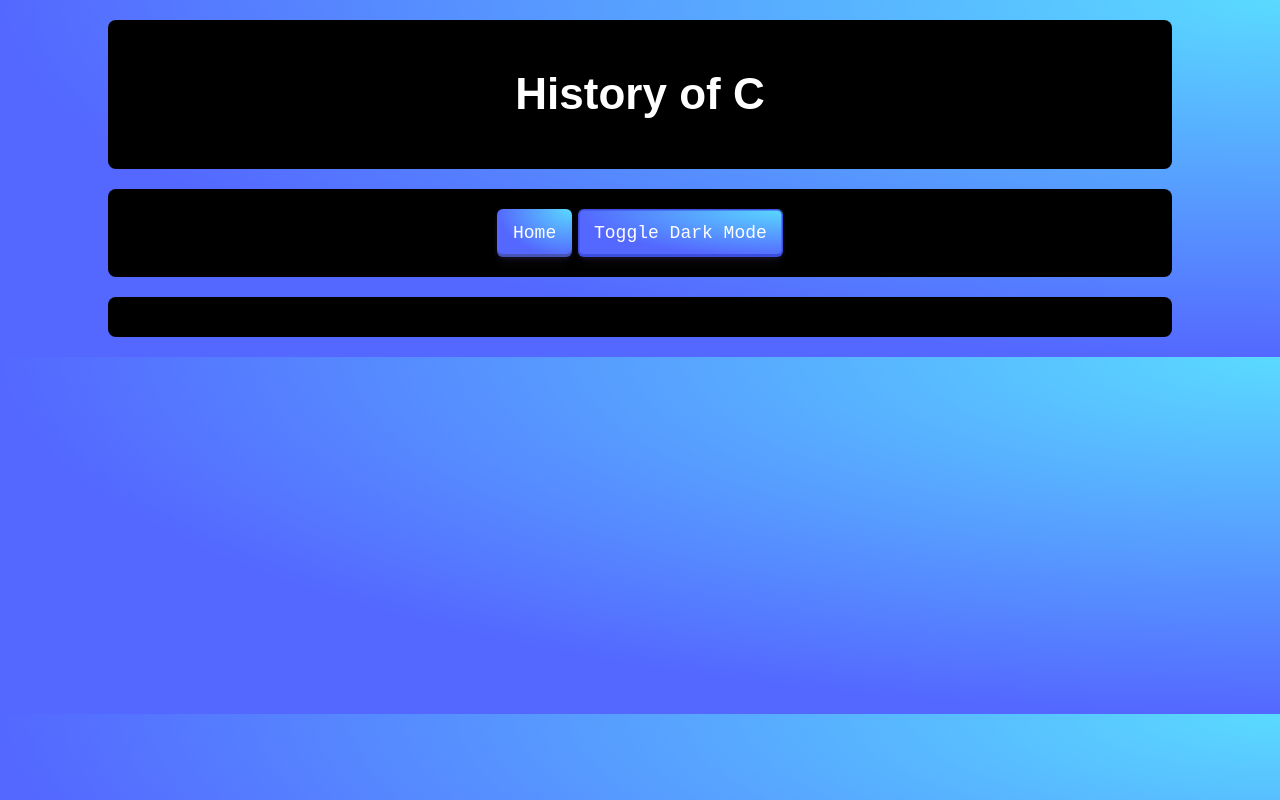
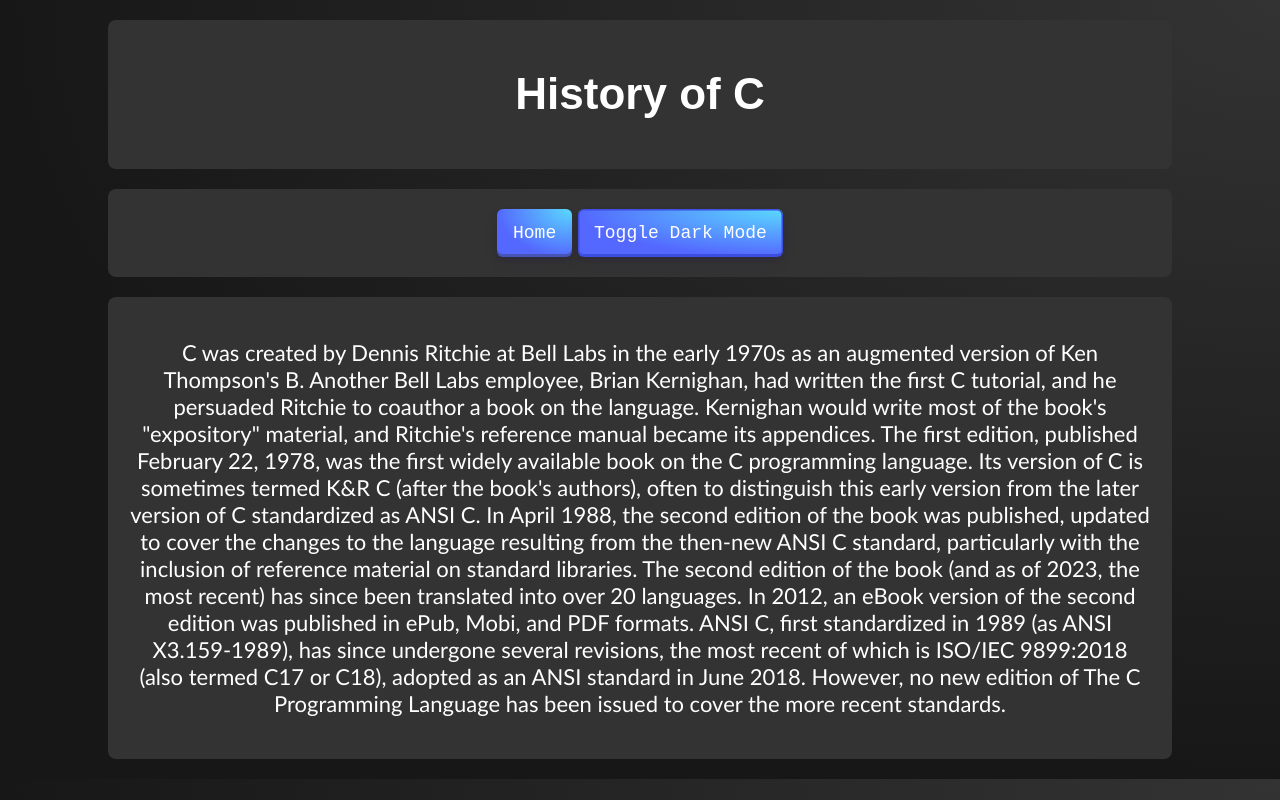
Before and after one commit to starskadoodle/Static-Website, a plain HTML site: page history.html in a window 1280 px wide. Both pictures are taken after a click on the button "Toggle Dark Mode". Drawn offline with Linux system fonts and the light colour scheme.

Commit message:
asdasdasdasd

```diff
--- a/history.html
+++ b/history.html
@@ -18,6 +18,13 @@
         </ul>
     </nav>
     <main>
+        <p>C was created by Dennis Ritchie at Bell Labs in the early 1970s as an augmented version of Ken Thompson's B. Another Bell Labs employee, Brian Kernighan, had written the first C tutorial, and he persuaded Ritchie to coauthor a book on the language. Kernighan would write most of the book's "expository" material, and Ritchie's reference manual became its appendices.
+
+            The first edition, published February 22, 1978, was the first widely available book on the C programming language. Its version of C is sometimes termed K&R C (after the book's authors), often to distinguish this early version from the later version of C standardized as ANSI C.
+
+            In April 1988, the second edition of the book was published, updated to cover the changes to the language resulting from the then-new ANSI C standard, particularly with the inclusion of reference material on standard libraries. The second edition of the book (and as of 2023, the most recent) has since been translated into over 20 languages. In 2012, an eBook version of the second edition was published in ePub, Mobi, and PDF formats.
+
+            ANSI C, first standardized in 1989 (as ANSI X3.159-1989), has since undergone several revisions, the most recent of which is ISO/IEC 9899:2018 (also termed C17 or C18), adopted as an ANSI standard in June 2018. However, no new edition of The C Programming Language has been issued to cover the more recent standards.</p>
     </main>
 </body>
 </html>
--- a/style.css
+++ b/style.css
@@ -9,19 +9,20 @@ body {
 
 body.dark-mode {
     color: #ffffff;
+    background-image: radial-gradient(100% 100% at 100% 0, #333333 0, #171717 100%);
 }
 
 body.dark-mode header,
 body.dark-mode nav,
 body.dark-mode main,
 body.dark-mode footer {
-    background-color: #000000; /* Set the background color for boxes in dark mode */
-    color: #ffffff; /* Set the text color for boxes in dark mode */
+    background-color: #333333;
+    color: #ffffff;
 }
 
 body.dark-mode h1,
 body.dark-mode h2 {
-    color: #ffffff; /* Set text color for h1 and h2 in dark mode */
+    color: #ffffff;
 }
 
 h1, h2 {
```
